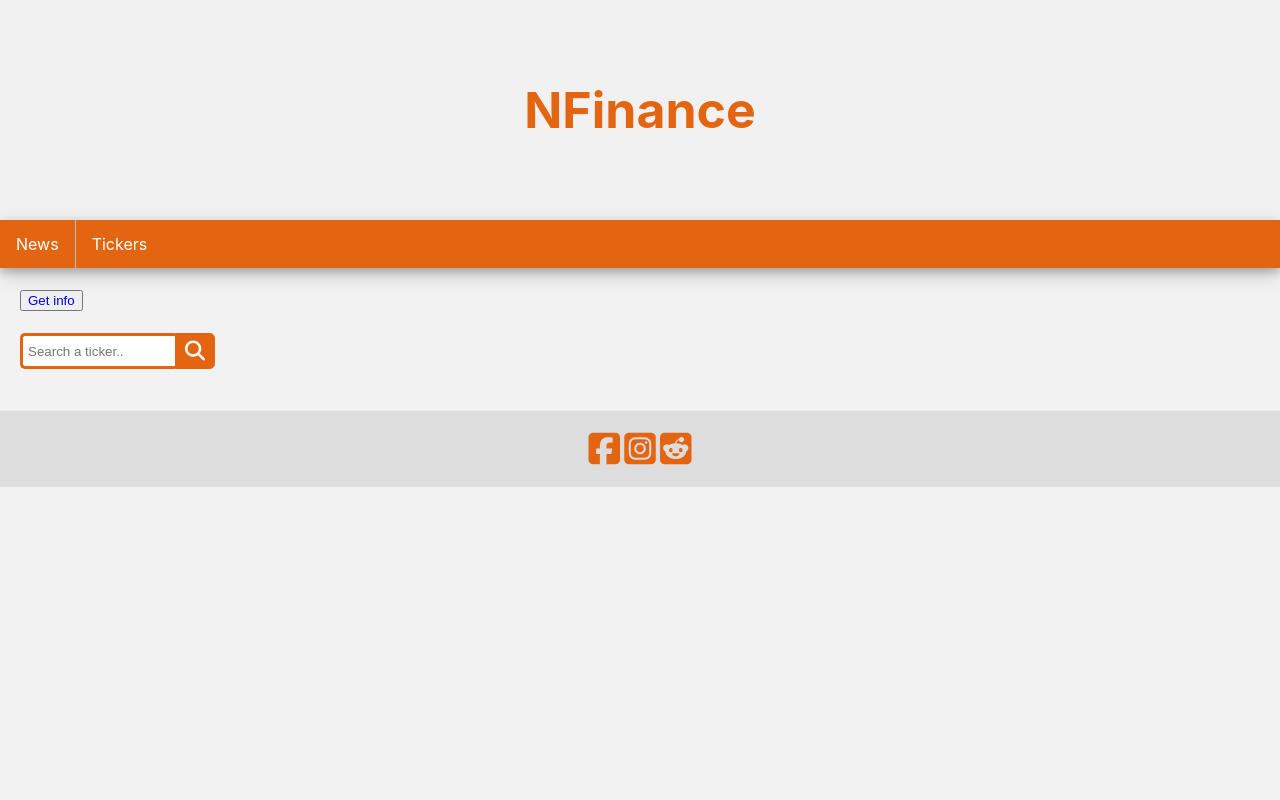
After one commit to SorinBland/NFinance, a Django app: template templates/tickers.html in a window 1280 px wide. The commit adds this page. Run offline with Django 3.2, Linux system fonts and the light colour scheme; the template is opened without the code that fills it, so the values that code supplies are empty; parts of the project's set-up code (start-up, migrations or seed data) failed here and were passed over; some libraries are stand-ins or nearby versions.

Commit message:
added scraper tickers + html/css

```diff
--- a/Finance_news_aggregator/settings.py
+++ b/Finance_news_aggregator/settings.py
@@ -37,7 +37,6 @@ INSTALLED_APPS = [
     'django.contrib.messages',
     'django.contrib.staticfiles',
     'finance_app',
-    # 'finance_app.apps.FinanceAppConfig',
 
 ]
 
@@ -59,7 +58,7 @@ ROOT_URLCONF = 'Finance_news_aggregator.urls'
 TEMPLATES = [
     {
         'BACKEND': 'django.template.backends.django.DjangoTemplates',
-        'DIRS': [os.path.join(SETTINGS_PATH, 'templates/index.html')],
+        'DIRS': [os.path.join(SETTINGS_PATH, 'templates')],
         'APP_DIRS': True,
         'OPTIONS': {
             'context_processors': [
@@ -120,4 +119,3 @@ USE_TZ = True
 
 STATIC_URL = '/static/'
 STATICFILES_DIRS = [os.path.join("finance_app", 'static')]
-# STATIC_ROOT = os.path.join("finance_app", 'assets')
--- a/finance_app/admin.py
+++ b/finance_app/admin.py
@@ -1,5 +1,7 @@
 from django.contrib import admin
-from .models import Headline
+from .models import Headline, Ticker
+
 # Register your models here.
 
 admin.site.register(Headline)
+admin.site.register(Ticker)
--- a/finance_app/static/css/style_noutati.css
+++ b/finance_app/static/css/style_noutati.css
@@ -1,3 +1,4 @@
+@import url(https://fonts.googleapis.com/css?family=Open+Sans);
 
 .subtitlu {
     color: rgb(0, 0, 0);
@@ -25,9 +26,8 @@
 .column {
     float: left;
     width: 33%;
-    padding: 20px ;
+    padding: 20px;
 
-    /* top right bottom left */
 }
 
 .card {
@@ -36,9 +36,7 @@
     box-shadow: 0 4px 8px 0 rgba(0, 0, 0, 0.2), 0 6px 20px 0 rgba(0, 0, 0, 0.19);
     position: relative;
 
-
 }
-
 
 @media screen and (max-width: 600px) {
     .column {
@@ -75,9 +73,60 @@ body {
     background: #f1f1f1;
 }
 
-.menu {
+.menup {
     position: sticky;
     top: 0px;
     box-shadow: 0 4px 8px 0 rgba(0, 0, 0, 0.2), 0 6px 20px 0 rgba(0, 0, 0, 0.19);
     z-index: 1;
 }
+
+
+body {
+    background: #f2f2f2;
+    font-family: 'Open Sans', sans-serif;
+}
+
+.search {
+    width: 50%;
+    position: static;
+    display: flex;
+}
+
+.searchTerm {
+    width: 50%;
+    border: 3px solid rgb(228, 101, 17);
+    border-right: none;
+    padding: 5px;
+    height: 36px;
+    border-radius: 5px 0 0 5px;
+    outline: none;
+    color: rgb(228, 101, 17);
+}
+
+.searchTerm:focus {
+    color: #00B4CC;
+}
+
+.searchButton {
+    width: 40px;
+    height: 36px;
+    border: 1px solid rgb(228, 101, 17);
+    background: rgb(228, 101, 17);
+    text-align: center;
+    color: #fff;
+    border-radius: 0 5px 5px 0;
+    cursor: pointer;
+    font-size: 20px;
+}
+
+.wrap {
+    width: 50%;
+    padding-left: 20px;
+    position: static;
+}
+
+.getInfoButton {
+    margin-left: 20px;
+    position: static;
+    display: flex;
+}
--- a/finance_app/urls.py
+++ b/finance_app/urls.py
@@ -1,7 +1,11 @@
 from django.urls import path
-from finance_app.views import article_list, scraper_view
+
+
+from finance_app.views import article_list, scraper_view, scraper_ticker_view, ticker_list
 
 urlpatterns = [
     path("scraper/", scraper_view, name="scraper"),
     path("", article_list, name="index"),
+    path("tickers/", ticker_list, name="tickers"),
+    path('tick/', scraper_ticker_view, name='tick')
 ]
--- /dev/null
+++ b/templates/tickers.html
@@ -0,0 +1,151 @@
+{% load static %}
+<html>
+
+<head>
+    <title>Tickers</title>
+    <link rel="icon" href="data:,">
+    <script src="https://kit.fontawesome.com/34f40f3751.js" crossorigin="anonymous"></script>
+    <link rel="stylesheet" type="text/css" href='{% static "css/style_noutati.css" %}'>
+    <style>
+        * {
+            box-sizing: border-box;
+        }
+
+        ul {
+            list-style-type: none;
+            margin: 0;
+            padding: 0;
+            background-color: rgb(228, 101, 17);
+            overflow: hidden;
+        }
+
+        li {
+            float: left;
+            border-right: 1px solid #bbb;
+        }
+
+        li:last-child {
+            border-right: none;
+        }
+
+        li a {
+            font-family: -apple-system, BlinkMacSystemFont, 'Segoe UI', Roboto, Oxygen, Ubuntu, Cantarell, 'Open Sans', 'Helvetica Neue', sans-serif;
+            display: block;
+            color: white;
+            text-align: center;
+            padding: 14px 16px;
+            background-color: rgb(228, 101, 17);
+            text-decoration: none;
+        }
+
+        a {
+            text-decoration: none;
+        }
+
+        table {
+            border-collapse: collapse;
+            font-family: Tahoma, Geneva, sans-serif;
+        }
+
+        table td {
+            padding: 15px;
+        }
+
+        table thead td {
+            background-color: #54585d;
+            color: #ffffff;
+            font-weight: bold;
+            font-size: 13px;
+            border: 1px solid #54585d;
+        }
+
+        table tbody td {
+            color: #636363;
+            border: 1px solid #dddfe1;
+        }
+
+        table tbody tr {
+            background-color: #f9fafb;
+        }
+
+        table tbody tr:nth-child(odd) {
+            background-color: #ffffff;
+        }
+
+    </style>
+</head>
+
+<body>
+<h1 class="header">NFinance</h1>
+<div class="menup">
+    <ul>
+        <li><a href="{% url 'index' %}">News</a></li>
+        <li><a href="">Tickers</a></li>
+    </ul>
+</div>
+
+
+<div class="row">
+
+    <br>
+    <button class="getInfoButton"><a href="{% url 'tick' %}">Get info</a></button>
+    <br>
+     <div class="wrap">
+        <div class="search">
+            <input type="text" class="searchTerm" placeholder="Search a ticker..">
+            <button type="submit" class="searchButton">
+                <i class="fa fa-search"></i>
+            </button>
+        </div>
+    </div>
+
+    <br>
+    {% for ticker in ticker_list %}
+    <table style="margin-left: 20px">
+        <thead>
+        <tr>
+            <th>{{ticker.title}}</th>
+        </tr>
+        </thead>
+
+        <tbody>
+        <tr>
+            <td>Current price: {{ticker.current_price}}</td>
+            <td>Avg. Volume: {{ticker.avg_volume}}</td>
+        </tr>
+        <tr>
+            <td>Previous Close: {{ticker.previous_close}}</td>
+            <td>Market Cap: {{ticker.market_cap}}</td>
+        </tr>
+        <tr>
+            <td>Open Price: {{ticker.open}}</td>
+            <td>Earnings Date: {{ticker.earnings_date}}</td>
+        </tr>
+        <tr>
+            <td>Bid: {{ticker.bid}}</td>
+            <td>1y Target Est: {{ticker.year_target_est}}</td>
+        </tr>
+        <tr>
+            <td>Ask: {{ticker.ask}}</td>
+            <td>52 Week Range: {{ticker.year_range}}</td>
+        </tr>
+        <tr>
+            <td>Volume: {{ticker.volume}}</td>
+            <td>Day's Range: {{ticker.day_range}}</td>
+        </tr>
+        </tbody>
+    </table>
+    {% endfor %}
+</div>
+</body>
+
+<div class="footer">
+    <a href="https://www.facebook.com/sorinbland" target="blank"><i class="fab fa-facebook-square"
+                                                                    style="font-size: 36px;color: rgb(228, 101, 17);"></i></a>
+    <a href="https://www.instagram.com/hapcius/" target="blank"><i class="fab fa-instagram-square"
+                                                                   style="font-size: 36px;color: rgb(228, 101, 17);"></i></a>
+    <a href="https://www.reddit.com/user/Ciucku" target="blank"><i class="fab fa-reddit-square"
+                                                                   style="font-size: 36px;color: rgb(228, 101, 17);"></i></a>
+
+</div>
+</html>
```
Also changed, not shown: finance_app/models.py (+15 -2 lines), finance_app/scraper_tickers.py (added, +77 -0 lines), finance_app/views.py (+18 -5 lines), templates/index.html (+6 -4 lines), test.py (+70 -33 lines), db.sqlite3, finance_app/migrations/0007_auto_20210405_1624.py (added).
